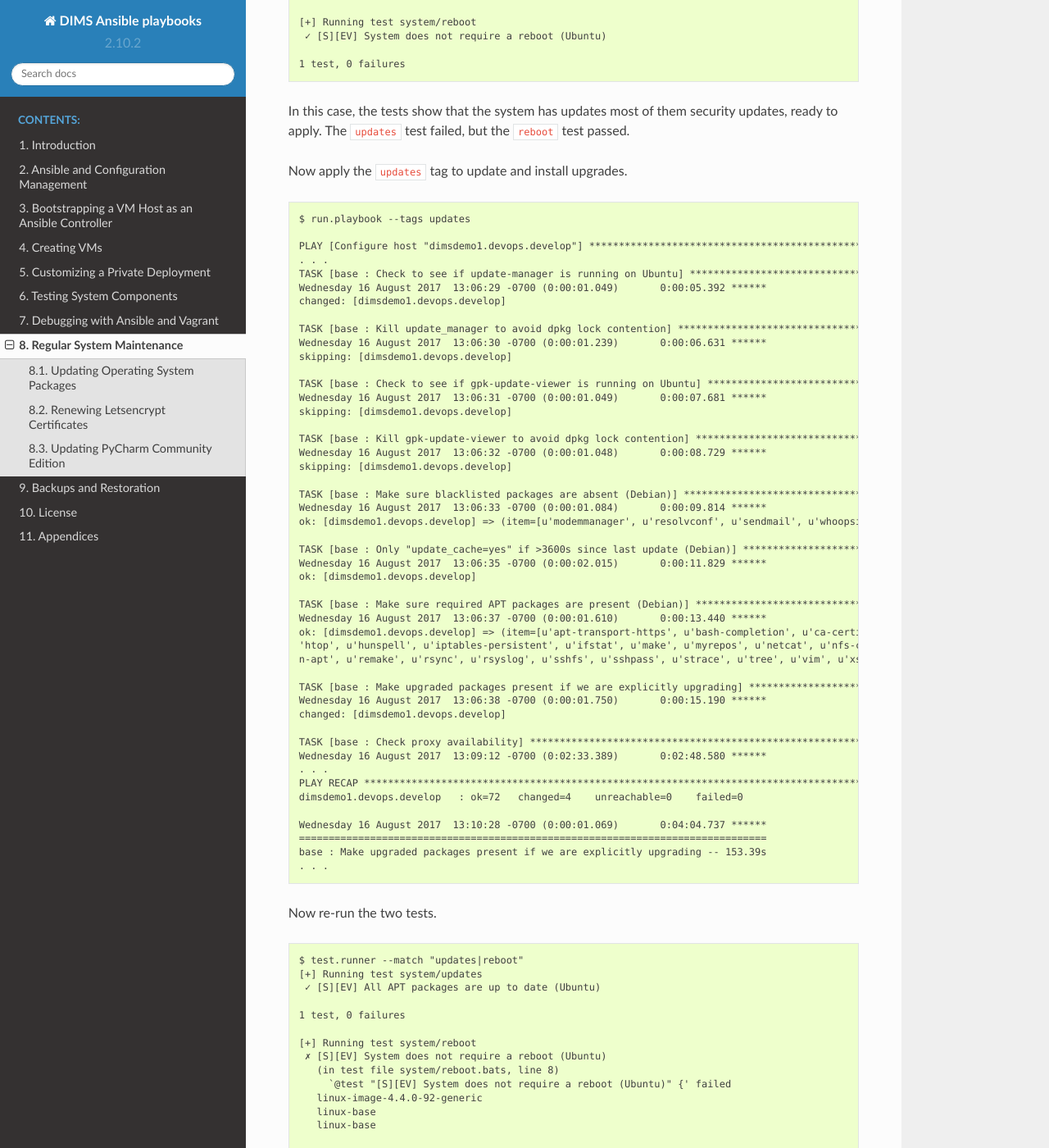
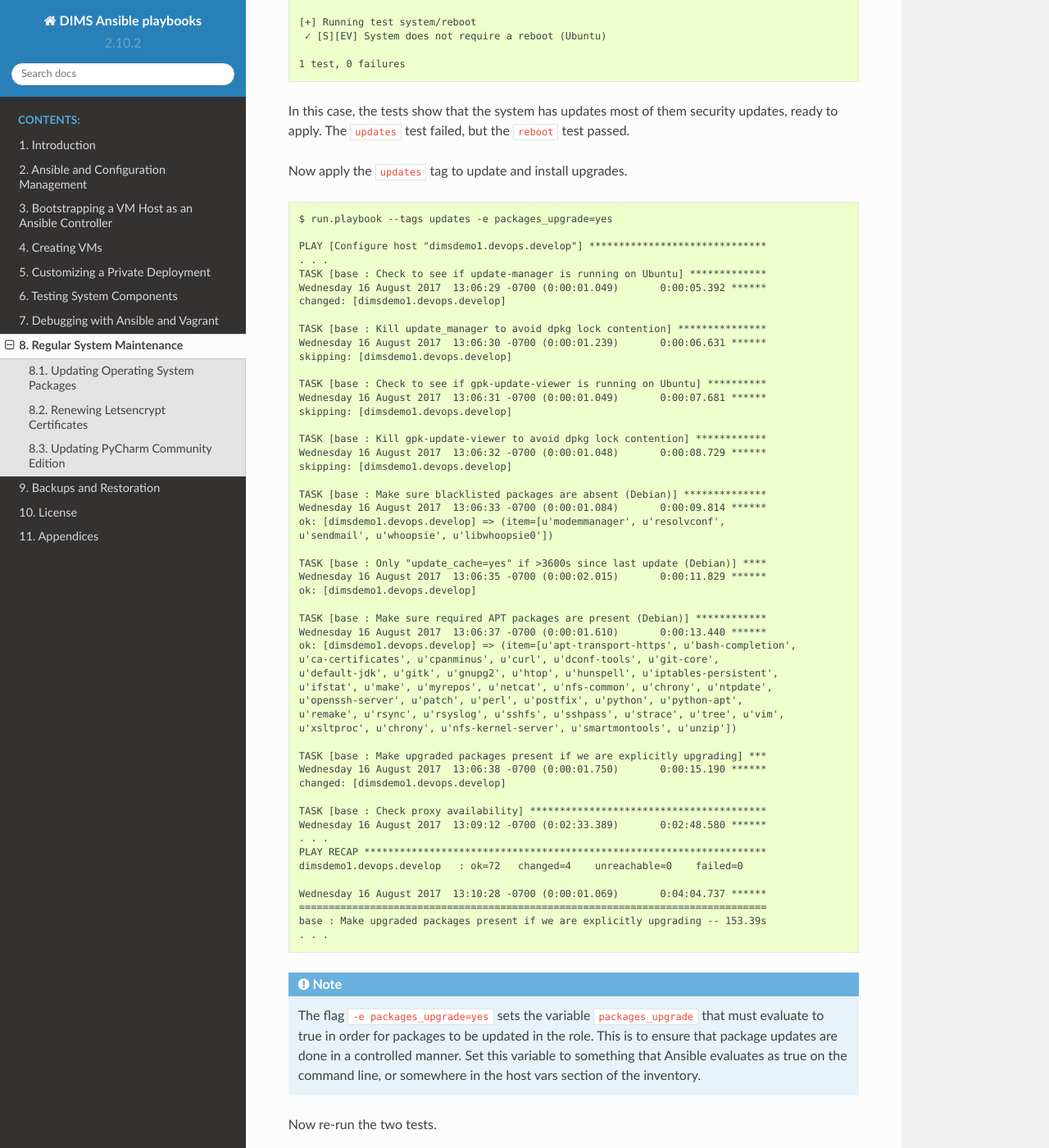
Before and after one commit to uw-dims/ansible-dims-playbooks, a Sphinx documentation site: the page built from docs/source/maintenance.rst, in a window 1280 px wide and 1400 px high, scrolled down 920 px. Shown: the whole window at 82% size. Built offline with Sphinx 7.4.7 and the Read the Docs theme 2.0.0, drawn with Linux system fonts in a browser that asks for light colours.

Commit message:
Note variable that controls package upgrades

```diff
--- a/docs/source/maintenance.rst
+++ b/docs/source/maintenance.rst
@@ -66,54 +66,69 @@ Now apply the ``updates`` tag to update and install upgrades.
 
 .. code-block:: none
 
-    $ run.playbook --tags updates
+    $ run.playbook --tags updates -e packages_upgrade=yes
 
-    PLAY [Configure host "dimsdemo1.devops.develop"] *************************************************************************************************************************************************
+    PLAY [Configure host "dimsdemo1.devops.develop"] ******************************
     . . .
-    TASK [base : Check to see if update-manager is running on Ubuntu] ********************************************************************************************************************************
+    TASK [base : Check to see if update-manager is running on Ubuntu] *************
     Wednesday 16 August 2017  13:06:29 -0700 (0:00:01.049)       0:00:05.392 ******
     changed: [dimsdemo1.devops.develop]
 
-    TASK [base : Kill update_manager to avoid dpkg lock contention] **********************************************************************************************************************************
+    TASK [base : Kill update_manager to avoid dpkg lock contention] ***************
     Wednesday 16 August 2017  13:06:30 -0700 (0:00:01.239)       0:00:06.631 ******
     skipping: [dimsdemo1.devops.develop]
 
-    TASK [base : Check to see if gpk-update-viewer is running on Ubuntu] *****************************************************************************************************************************
+    TASK [base : Check to see if gpk-update-viewer is running on Ubuntu] **********
     Wednesday 16 August 2017  13:06:31 -0700 (0:00:01.049)       0:00:07.681 ******
     skipping: [dimsdemo1.devops.develop]
 
-    TASK [base : Kill gpk-update-viewer to avoid dpkg lock contention] *******************************************************************************************************************************
+    TASK [base : Kill gpk-update-viewer to avoid dpkg lock contention] ************
     Wednesday 16 August 2017  13:06:32 -0700 (0:00:01.048)       0:00:08.729 ******
     skipping: [dimsdemo1.devops.develop]
 
-    TASK [base : Make sure blacklisted packages are absent (Debian)] *********************************************************************************************************************************
+    TASK [base : Make sure blacklisted packages are absent (Debian)] **************
     Wednesday 16 August 2017  13:06:33 -0700 (0:00:01.084)       0:00:09.814 ******
-    ok: [dimsdemo1.devops.develop] => (item=[u'modemmanager', u'resolvconf', u'sendmail', u'whoopsie', u'libwhoopsie0'])
+    ok: [dimsdemo1.devops.develop] => (item=[u'modemmanager', u'resolvconf',
+    u'sendmail', u'whoopsie', u'libwhoopsie0'])
 
-    TASK [base : Only "update_cache=yes" if >3600s since last update (Debian)] ***********************************************************************************************************************
+    TASK [base : Only "update_cache=yes" if >3600s since last update (Debian)] ****
     Wednesday 16 August 2017  13:06:35 -0700 (0:00:02.015)       0:00:11.829 ******
     ok: [dimsdemo1.devops.develop]
 
-    TASK [base : Make sure required APT packages are present (Debian)] *******************************************************************************************************************************
+    TASK [base : Make sure required APT packages are present (Debian)] ************
     Wednesday 16 August 2017  13:06:37 -0700 (0:00:01.610)       0:00:13.440 ******
-    ok: [dimsdemo1.devops.develop] => (item=[u'apt-transport-https', u'bash-completion', u'ca-certificates', u'cpanminus', u'curl', u'dconf-tools', u'git-core', u'default-jdk', u'gitk', u'gnupg2', u
-    'htop', u'hunspell', u'iptables-persistent', u'ifstat', u'make', u'myrepos', u'netcat', u'nfs-common', u'chrony', u'ntpdate', u'openssh-server', u'patch', u'perl', u'postfix', u'python', u'pytho
-    n-apt', u'remake', u'rsync', u'rsyslog', u'sshfs', u'sshpass', u'strace', u'tree', u'vim', u'xsltproc', u'chrony', u'nfs-kernel-server', u'smartmontools', u'unzip'])
+    ok: [dimsdemo1.devops.develop] => (item=[u'apt-transport-https', u'bash-completion',
+    u'ca-certificates', u'cpanminus', u'curl', u'dconf-tools', u'git-core',
+    u'default-jdk', u'gitk', u'gnupg2', u'htop', u'hunspell', u'iptables-persistent',
+    u'ifstat', u'make', u'myrepos', u'netcat', u'nfs-common', u'chrony', u'ntpdate',
+    u'openssh-server', u'patch', u'perl', u'postfix', u'python', u'python-apt',
+    u'remake', u'rsync', u'rsyslog', u'sshfs', u'sshpass', u'strace', u'tree', u'vim',
+    u'xsltproc', u'chrony', u'nfs-kernel-server', u'smartmontools', u'unzip'])
 
-    TASK [base : Make upgraded packages present if we are explicitly upgrading] **********************************************************************************************************************
+    TASK [base : Make upgraded packages present if we are explicitly upgrading] ***
     Wednesday 16 August 2017  13:06:38 -0700 (0:00:01.750)       0:00:15.190 ******
     changed: [dimsdemo1.devops.develop]
 
-    TASK [base : Check proxy availability] ***********************************************************************************************************************************************************
+    TASK [base : Check proxy availability] ****************************************
     Wednesday 16 August 2017  13:09:12 -0700 (0:02:33.389)       0:02:48.580 ******
     . . .
-    PLAY RECAP ***************************************************************************************************************************************************************************************
+    PLAY RECAP ********************************************************************
     dimsdemo1.devops.develop   : ok=72   changed=4    unreachable=0    failed=0
 
     Wednesday 16 August 2017  13:10:28 -0700 (0:00:01.069)       0:04:04.737 ******
     ===============================================================================
     base : Make upgraded packages present if we are explicitly upgrading -- 153.39s
     . . .
+
+..
+
+.. note::
+
+   The flag ``-e packages_upgrade=yes`` sets the variable ``packages_upgrade`` that
+   must evaluate to true in order for packages to be updated in the role. This is
+   to ensure that package updates are done in a controlled manner. Set this
+   variable to something that Ansible evaluates as true on the command line, or
+   somewhere in the host vars section of the inventory.
 
 ..
 
```
